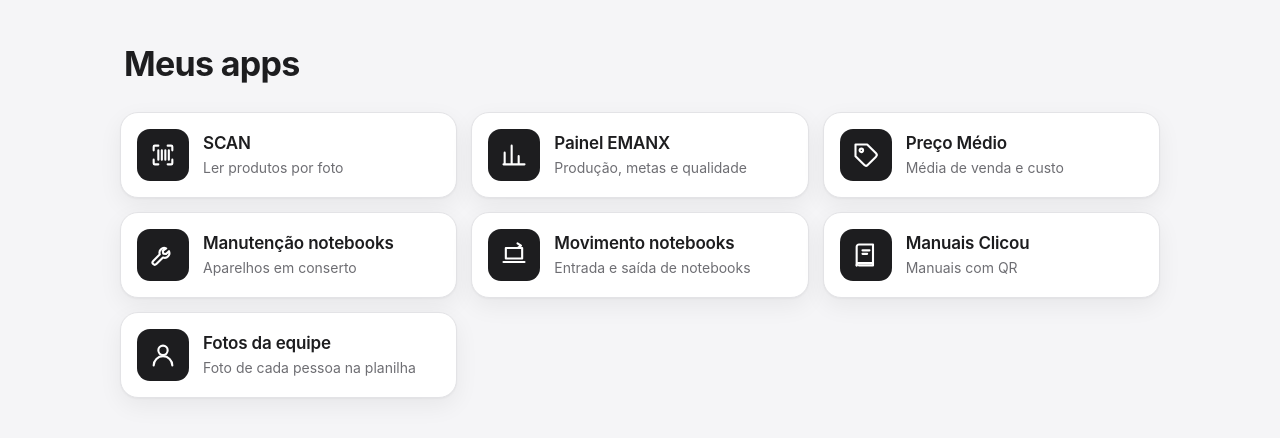
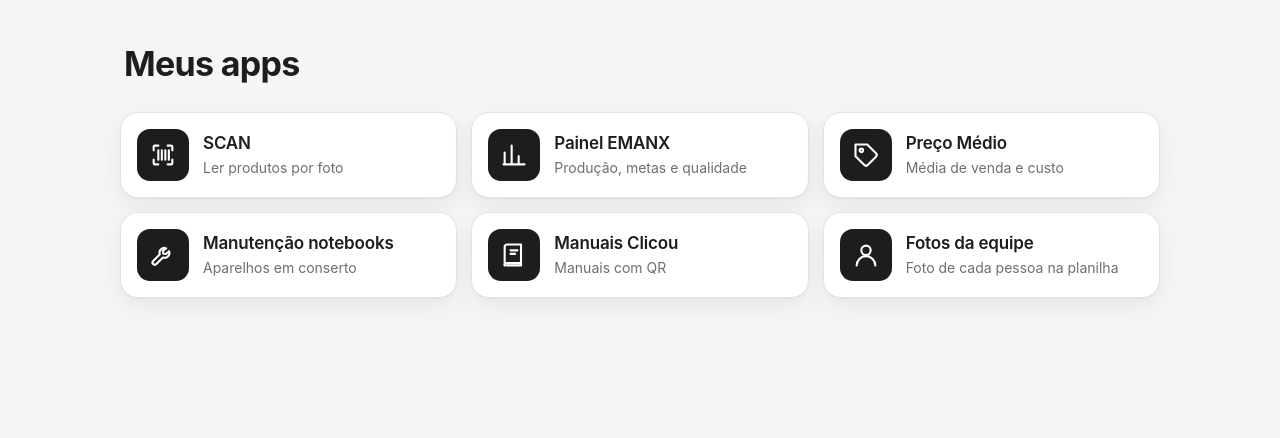
Before and after one commit to jpaapw-star/painel, a plain HTML site: page apps/index.html in a window 1280 px wide. Drawn offline with Linux system fonts and the light colour scheme.

Commit message:
Tira Movimento notebooks do Meus apps (#2)
Claude-Session: https://claude.ai/code/session_013w1DXViopw9jgyboUkXRdb

Co-authored-by: Claude <noreply@anthropic.com>

```diff
--- a/apps/index.html
+++ b/apps/index.html
@@ -75,9 +75,6 @@
       <span class="ic"><svg viewBox="0 0 24 24"><path d="M14.7 6.3a4 4 0 0 0-5.4 5.1L3.6 17.1a1.9 1.9 0 0 0 2.7 2.7l5.7-5.7a4 4 0 0 0 5.1-5.4l-2.5 2.5-2.4-.4-.4-2.4 2.9-2.1Z"/></svg></span>
       <span><div class="nome">Manutenção notebooks</div><div class="desc">Aparelhos em conserto</div></span></a></li>
 
-    <li><a href="https://script.google.com/macros/s/AKfycbwYBCRQVeNrgnaVijvwf9Fb5HM4UtklWiOEE8J9bpq4bUc-sTiNLMnqnWGGayauRtFKrg/exec" target="_blank" rel="noopener">
-      <span class="ic"><svg viewBox="0 0 24 24"><path d="M5 6h14v9H5zM3 18h18"/><path d="M15 2l3 2-3 2" /></svg></span>
-      <span><div class="nome">Movimento notebooks</div><div class="desc">Entrada e saída de notebooks</div></span></a></li>
 
     <li><a href="https://script.google.com/macros/s/AKfycbwru0lyaMAu-8ru7gR3rLNVyPlndD__Fg2ppdDY2bNNBWNTRuN-HywQAeWaWw4WUWlVvw/exec" target="_blank" rel="noopener">
       <span class="ic"><svg viewBox="0 0 24 24"><path d="M4 5a2 2 0 0 1 2-2h12v16H6a2 2 0 0 0-2 2V5Z"/><path d="M4 21a2 2 0 0 1 2-2h12v2H6M9 8h6M9 11h4"/></svg></span>
```
